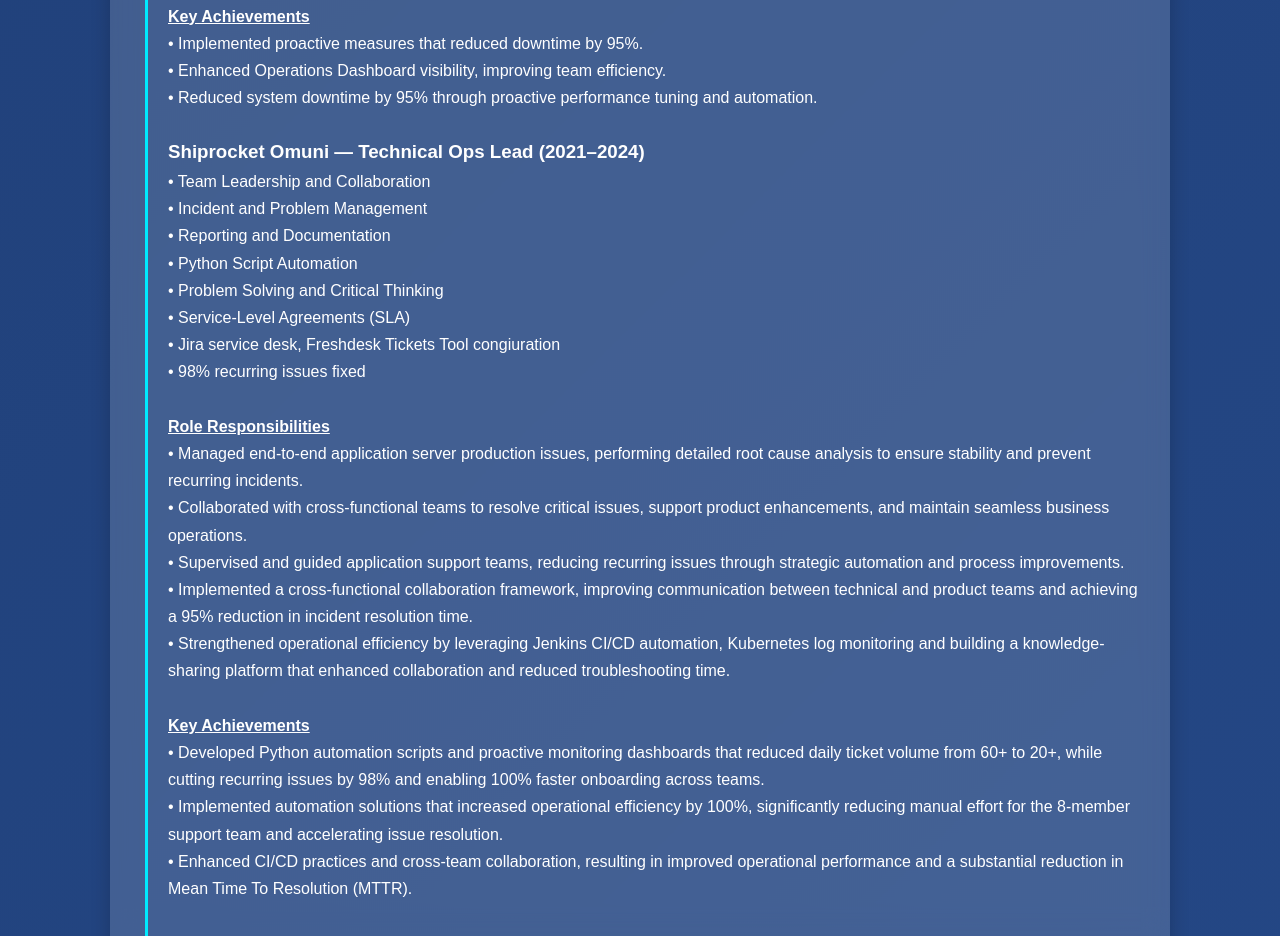
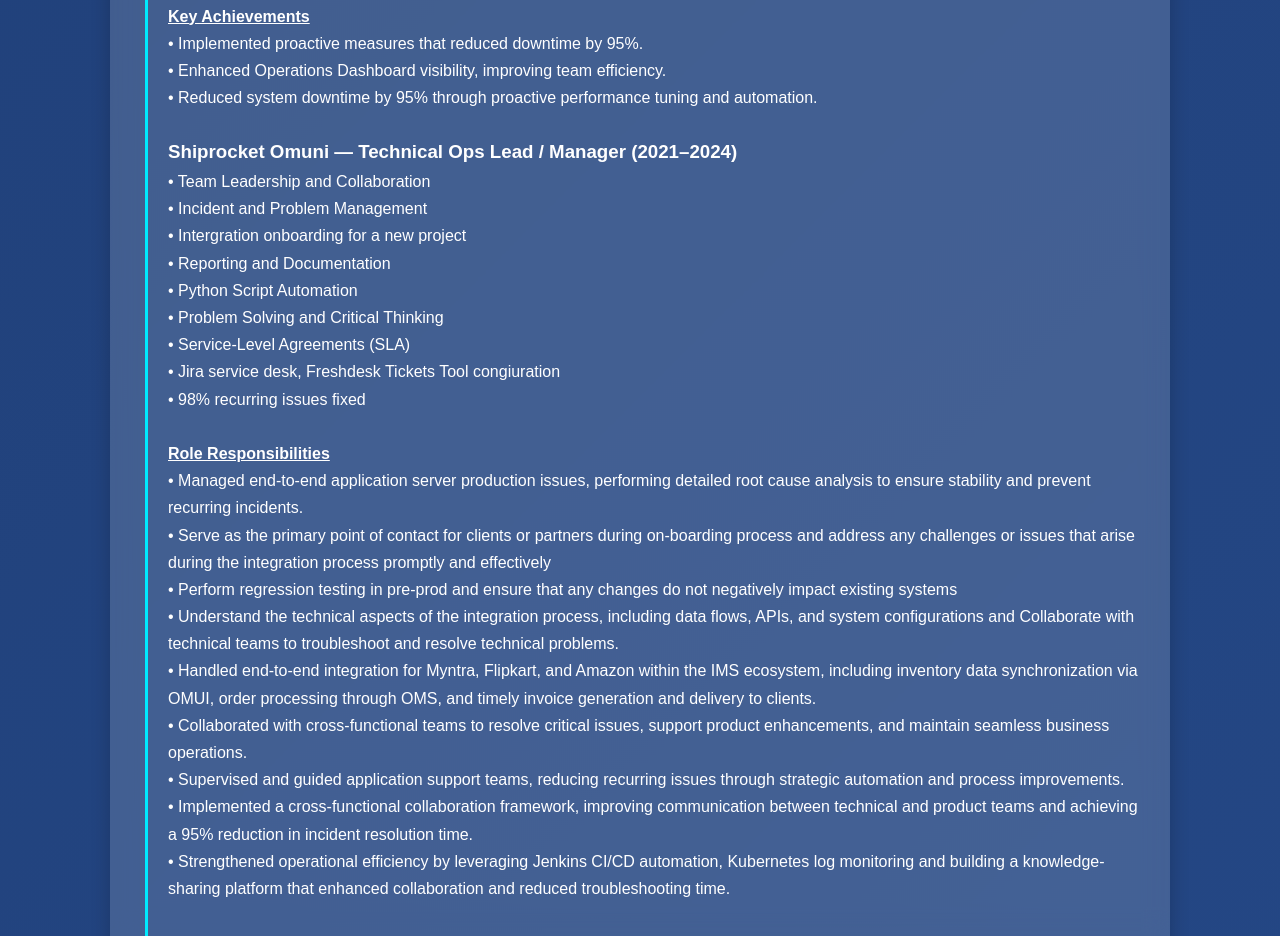
Before and after one commit to PrithivirajS/portfolio, a plain HTML site: page index.html in a window 1280 px wide. Shown: the part 2753-3689 px from the top of the page. Drawn offline with Linux system fonts and the light colour scheme.

Commit message:
add oms details

```diff
--- a/index.html
+++ b/index.html
@@ -98,9 +98,10 @@
       </div>
 
       <div class="timeline-item">
-        <h3>Shiprocket Omuni — Technical Ops Lead (2021–2024)</h3>
+        <h3>Shiprocket Omuni — Technical Ops Lead / Manager (2021–2024)</h3>
         <p>• Team Leadership and Collaboration</p>
         <p>• Incident and Problem Management</p>
+        <p>• Intergration onboarding for a new project</p>
         <p>• Reporting and Documentation</p>
         <p>• Python Script Automation</p>
         <p>• Problem Solving and Critical Thinking</p>
@@ -110,6 +111,10 @@
         <br>
         <u><h4>Role Responsibilities</h4></u>
         <p>• Managed end-to-end application server production issues, performing detailed root cause analysis to ensure stability and prevent recurring incidents.</p>
+        <p>• Serve as the primary point of contact for clients or partners during on-boarding process and address any challenges or issues that arise during the integration process promptly and effectively </p>
+        <p>• Perform regression testing in pre-prod and ensure that any changes do not negatively impact existing systems</p>
+        <p>• Understand the technical aspects of the integration process, including data flows, APIs, and system configurations and Collaborate with technical teams to troubleshoot and resolve technical problems.</p>
+        <p>• Handled end-to-end integration for Myntra, Flipkart, and Amazon within the IMS ecosystem, including inventory data synchronization via OMUI, order processing through OMS, and timely invoice generation and delivery to clients.</p>
         <p>• Collaborated with cross-functional teams to resolve critical issues, support product enhancements, and maintain seamless business operations.</p>
         <p>• Supervised and guided application support teams, reducing recurring issues through strategic automation and process improvements.</p>
         <p>• Implemented a cross-functional collaboration framework, improving communication between technical and product teams and achieving a 95% reduction in incident resolution time.</p>
```
